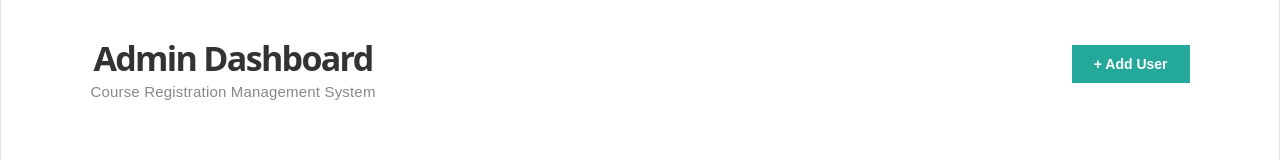
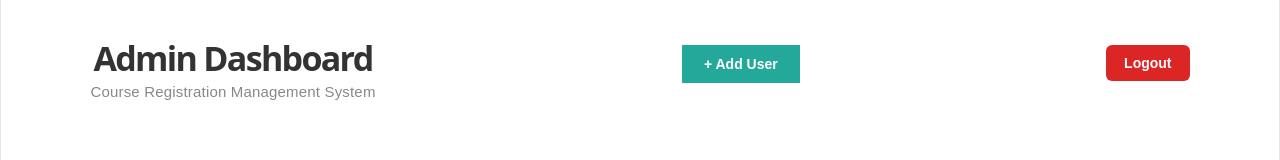
Before and after one commit to ranenmy/CSC220_Final_Project, a React app in the folder frontend/: page /admin in a window 1280 px wide. Shown: the top 160 px of the page. Built offline with nearby package versions, Linux system fonts and the light colour scheme; no server answers; the HTML template or start-up script is replaced by a standard one.

Commit message:
Add logout button to admin dashboard

```diff
--- a/frontend/src/App.css
+++ b/frontend/src/App.css
@@ -894,3 +894,18 @@ tbody tr:hover {
     padding: 26px 22px;
   }
 }
+
+
+.logout-button {
+  background-color: #dc2626;
+  color: white;
+  border: none;
+  padding: 10px 18px;
+  border-radius: 6px;
+  cursor: pointer;
+  font-weight: 600;
+}
+
+.logout-button:hover {
+  background-color: #b91c1c;
+}
--- a/frontend/src/pages/AdminDashboard.jsx
+++ b/frontend/src/pages/AdminDashboard.jsx
@@ -4,6 +4,13 @@ function AdminDashboard() {
   // =====================================================
   // USERS
   // =====================================================
+
+
+  const handleLogout = () => {
+    localStorage.removeItem('token')
+    localStorage.removeItem('user')
+    window.location.href = '/login'
+  }
 
   const [users, setUsers] = useState([])
   const [filter, setFilter] = useState('all')
@@ -468,6 +475,14 @@ function AdminDashboard() {
             ? 'Cancel'
             : '+ Add User'}
         </button>
+
+        <button
+        type="button"
+        className="logout-button"
+        onClick={handleLogout}
+        >
+          Logout
+          </button>
 
       </div>
 
```
